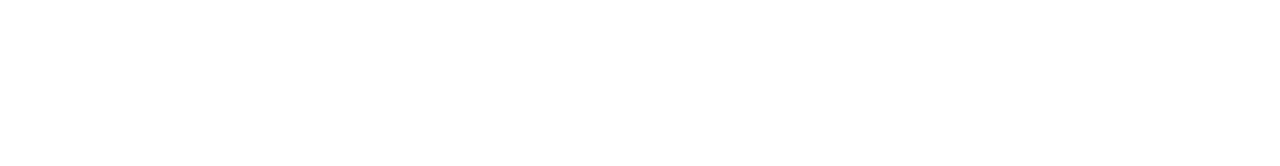
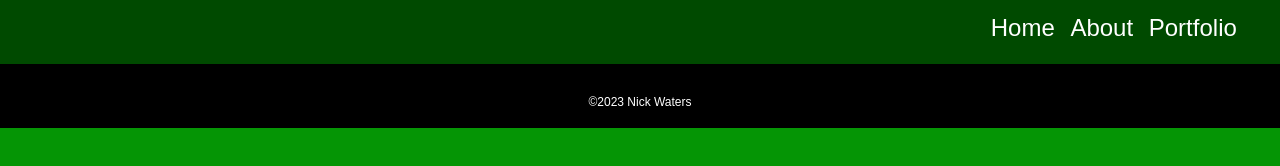
Before and after one commit to Waters-Nick/personal-site-part-i, a plain HTML site: page about.html in a window 1280 px wide. Drawn offline with Linux system fonts and the light colour scheme.

Commit message:
applied stylesheet and added nav bar and footer.

```diff
--- a/about.html
+++ b/about.html
@@ -4,8 +4,31 @@
   <meta charset="UTF-8">
   <meta name="viewport" content="width=device-width, initial-scale=1.0">
   <title>About Nick</title>
+  <link rel="stylesheet" href="CSS_reset.css"/>
+  <link rel="stylesheet" href="style.css"/>
 </head>
 <body>
+  <header>
+    <nav>
+      <div class="nav_links">
+        <a href="/">Home</a>
+        <a href="/about.html">About</a>
+        <a href="/portfolio.html">Portfolio</a>
+      </div>
+      <!-- Add link to email image -->
+      <img class="email_img" src="" href="mailto:nicholas.r.waters@gmail.com"/>
+    </nav>
+  </header>
+
+  <main>
+
+  </main>
+
+  <footer>
+    <div class="footer_text">©2023 Nick Waters</div>
+    <!-- Add LinkedIn social img - time permitting -->
+  </footer>
+  <script src="javascript.js"></script>
 
 </body>
 </html>
```
Also changed, not shown: portfolio.html (+23 -0 lines).
